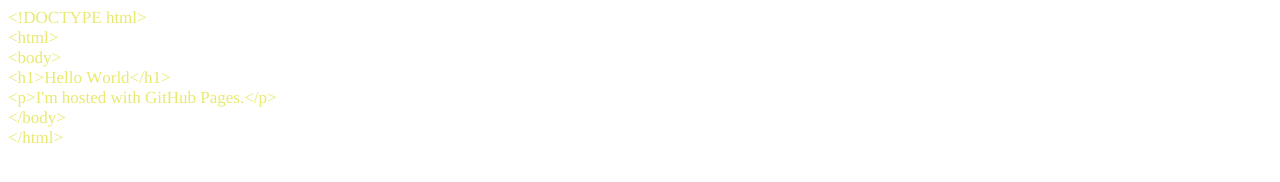
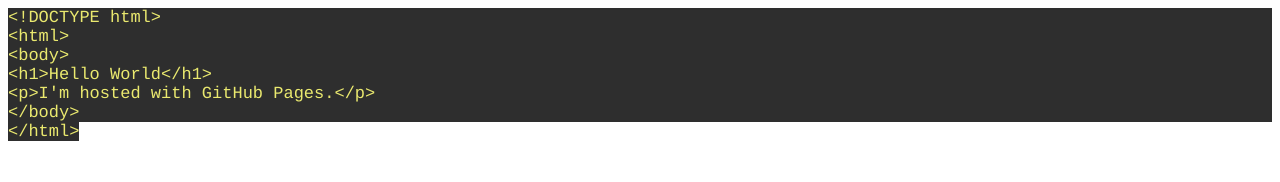
Before and after one commit to iseasen/yichenxie.github.io, a plain HTML site: page index.html in a window 1280 px wide. Drawn offline with Linux system fonts and the light colour scheme.

Commit message:
initial commit

```diff
--- a/index.html
+++ b/index.html
@@ -7,8 +7,10 @@
   <meta name="Generator" content="Cocoa HTML Writer">
   <meta name="CocoaVersion" content="2022.5">
   <style type="text/css">
-    p.p1 {margin: 0.0px 0.0px 0.0px 0.0px; font: 17.0px Times; color: #eae96f; -webkit-text-stroke: #eae96f}
+    p.p1 {margin: 0.0px 0.0px 0.0px 0.0px; line-height: 28.0px; font: 17.0px Courier; color: #eae96f; -webkit-text-stroke: #eae96f; background-color: #2e2e2e}
+    p.p2 {margin: 0.0px 0.0px 0.0px 0.0px; line-height: 28.0px; font: 17.0px Courier; color: #eae96f; -webkit-text-stroke: #eae96f}
     span.s1 {font-kerning: none}
+    span.s2 {font-kerning: none; background-color: #2e2e2e}
   </style>
 </head>
 <body>
@@ -18,6 +20,6 @@
 <p class="p1"><span class="s1">&lt;h1&gt;Hello World&lt;/h1&gt;</span></p>
 <p class="p1"><span class="s1">&lt;p&gt;I'm hosted with GitHub Pages.&lt;/p&gt;</span></p>
 <p class="p1"><span class="s1">&lt;/body&gt;</span></p>
-<p class="p1"><span class="s1">&lt;/html&gt;</span></p>
+<p class="p2"><span class="s2">&lt;/html&gt;</span></p>
 </body>
 </html>
```
